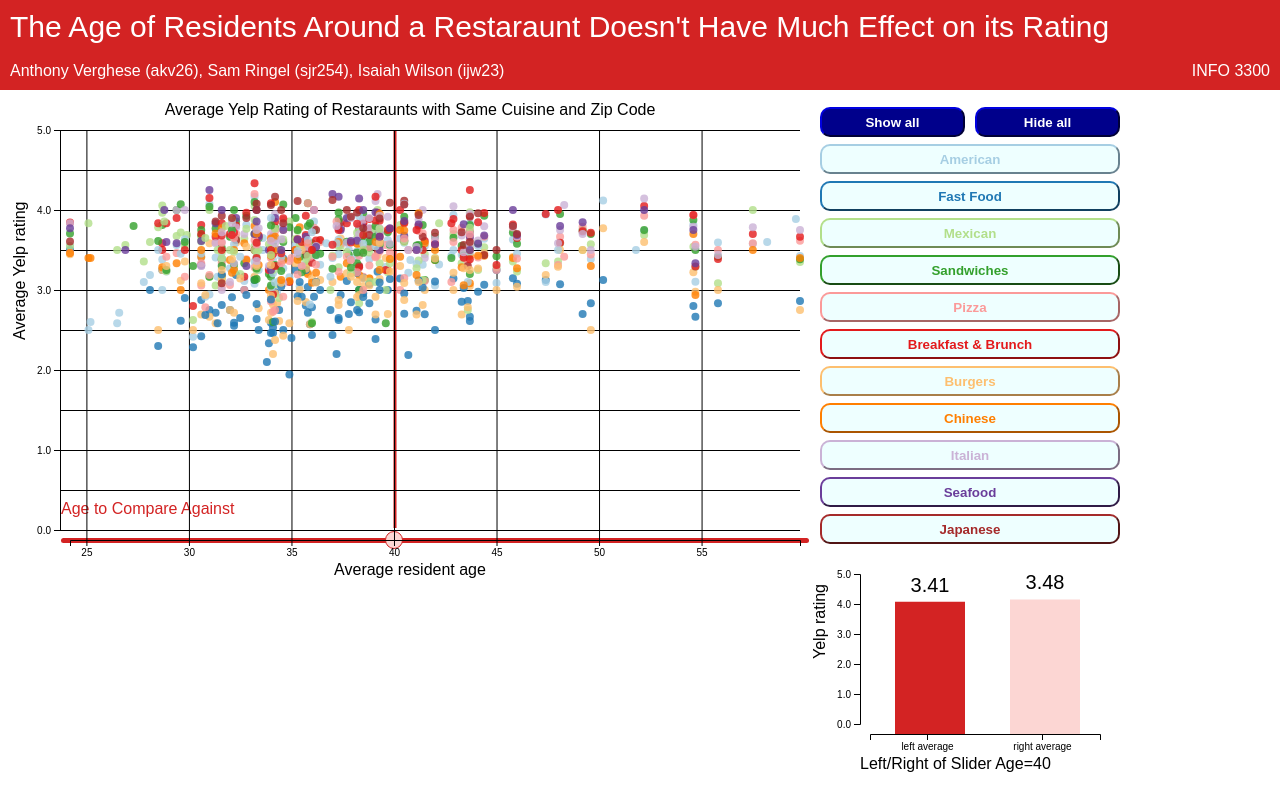
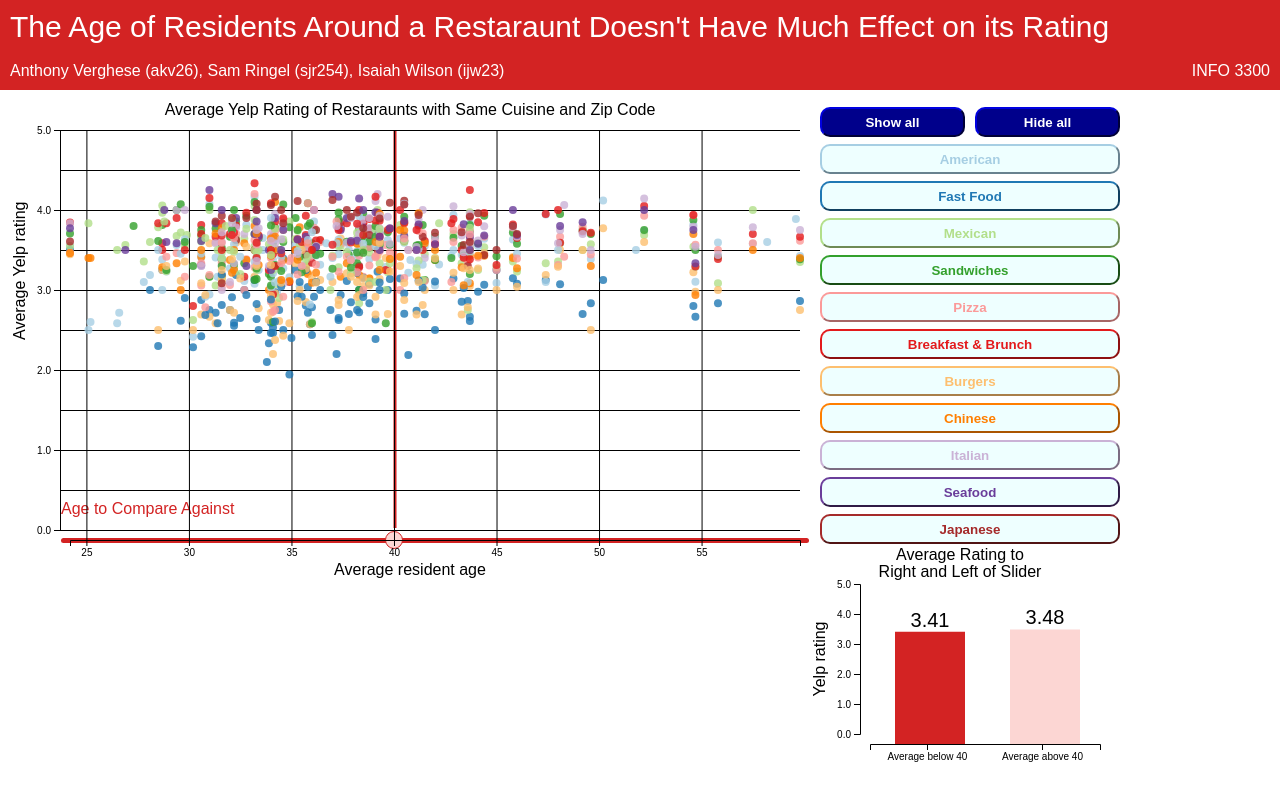
Before and after one commit to anthonyverghese/3300Project2, a plain HTML site: page index.html in a window 1280 px wide. Drawn offline with nearby package versions, Linux system fonts and the light colour scheme; a web font is replaced by a local one.

Commit message:
fix small chart heights, labels

```diff
--- a/index.html
+++ b/index.html
@@ -38,6 +38,8 @@
   let chartHeight = height - margin.top - margin.bottom;
   let chartHeight2 = height2 - margin.top - margin.bottom;
   let chartWidth2 = width2 - margin.left - margin.right;
+
+  let margin2 = { top: 40, right: 10, bottom: 70, left: 60 };
 
 
   //key is category we will show, value is Yelp categories that count for it
@@ -90,7 +92,7 @@
 
     //barScale is used for text on bottom axis of bar graph
     const barScale = d3.scaleBand()
-            .domain(["left average", "right average"])
+            .domain(["Average below 40", "Average above 40"])
             .range([0,chartWidth2]);
 
     //ratingScale is used for y axis of larger graph
@@ -140,14 +142,14 @@
     // Y axis ticks for the bar graph
     let leftAxis2 = d3.axisLeft(ratingScale2).ticks(5, d3.format(".1s"));
      svg2.append("g")
-       .attr("transform","translate("+ (margin.left-10) +","+ margin.top +")")
+       .attr("transform","translate("+ (margin2.left-10) +","+ margin2.top +")")
        .call(leftAxis2);
 
      // X axis ticks for the bar graph
     let bottomAxis2 = d3.axisBottom(barScale);
-    let element2 = svg2.append("g")
-       .attr("transform","translate("+ margin.left +","+ (margin.top + chartHeight2 + 10) +")");
-    bottomAxis2(element2);
+    let element2 = svg2.append("g").attr("id", "small-x")
+       .attr("transform","translate("+ margin2.left +","+ (margin2.top + chartHeight2 + 10) +")")
+       .call(bottomAxis2);
 
     //Putting axis titles on both graphs
     svg.append("text")
@@ -175,8 +177,9 @@
 
     svg2.append("text")
       .attr("transform", "translate("+ (-110) +","+ ((height2/2)+50) +") rotate(-90)")
-      .attr("x", margin.left)
+      .attr("x", margin2.left)
       .attr("y", (height2/2))
+      .attr("text-anchor", "middle")
       .text("Yelp rating");
 
     let scatter = svg.append("g")
@@ -380,17 +383,27 @@
         numRight = 1;
       }
 
-      svg2.append("text").attr("class", "textUnderBar")
-        .attr("x", (width2/2)-100)
-        .attr("y", chartHeight2 + margin.bottom+5)
-        .text("Left/Right of Slider Age=" + ageCompValue);
+      //dynamically updating axis based on https://bl.ocks.org/HarryStevens/678935d06d4601c25cb141bacd4068ce
+      barScale.domain(["Average below " + ageCompValue, "Average above " + ageCompValue])
+
+      svg2.append("text")
+        .attr("x", (width2/2))
+        .attr("y", margin2.top - 24)
+        .attr("text-anchor", "middle")
+        .text("Average Rating to");
+
+      svg2.append("text")
+        .attr("x", (width2/2))
+        .attr("y", margin2.top - 7)
+        .attr("text-anchor", "middle")
+        .text("Right and Left of Slider");
 
       //Making left bar
       svg2.append("line").attr("class", "bar")
-        .attr("x1", barScale('left average')+120)
-        .attr("x2", barScale('left average')+120)
-        .attr("y1", height2-60)
-        .attr("y2", ratingScale2((totalRatingLeft/numLeft)) + 10)
+        .attr("x1", barScale("Average below " + ageCompValue)+120)
+        .attr("x2", barScale("Average below " + ageCompValue)+120)
+        .attr("y1", margin2.top + chartHeight2 + 10)
+        .attr("y2", ratingScale2((totalRatingLeft/numLeft)) + margin2.top)
         .style("stroke-width", 70)
         .style("stroke", "#d32323");
 
@@ -398,16 +411,16 @@
       svg2.append("text").attr("class", "bar")
         .attr("text-anchor", "middle")
         .attr("font-size", "20px")
-        .attr("x", barScale('left average')+120)
-        .attr("y", (ratingScale2((totalRatingLeft/numLeft))))
+        .attr("x", barScale("Average below " + ageCompValue)+120)
+        .attr("y", (ratingScale2((totalRatingLeft/numLeft))) + margin2.top - 5)
         .text((totalRatingLeft/numLeft).toFixed(2));
 
       //Making right bar
       svg2.append("line").attr("class", "bar")
-        .attr("x1", barScale('right average')+120)
-        .attr("x2", barScale('right average')+120)
-        .attr("y1", height2-60)
-        .attr("y2", ratingScale2((totalRatingRight/numRight)) + 10)
+        .attr("x1", barScale("Average above " + ageCompValue)+120)
+        .attr("x2", barScale("Average above " + ageCompValue)+120)
+        .attr("y1", margin2.top + chartHeight2 + 10)
+        .attr("y2", ratingScale2((totalRatingRight/numRight)) + margin2.top)
         .style("stroke-width", 70)
         .style("stroke", "#fcd6d3");
 
@@ -415,9 +428,11 @@
       svg2.append("text").attr("class", "bar")
         .attr("text-anchor", "middle")
         .attr("font-size", "20px")
-        .attr("x", barScale('right average')+120)
-        .attr("y", (ratingScale2((totalRatingRight/numRight))))
+        .attr("x", barScale("Average above " + ageCompValue)+120)
+        .attr("y", (ratingScale2((totalRatingRight/numRight))) + margin2.top - 5)
         .text((totalRatingRight/numRight).toFixed(2));
+
+      d3.select('#small-x').transition().call(bottomAxis2)
     }
 
     updateBarChart(ageCompValue);
```
Also changed, not shown: all.css.
